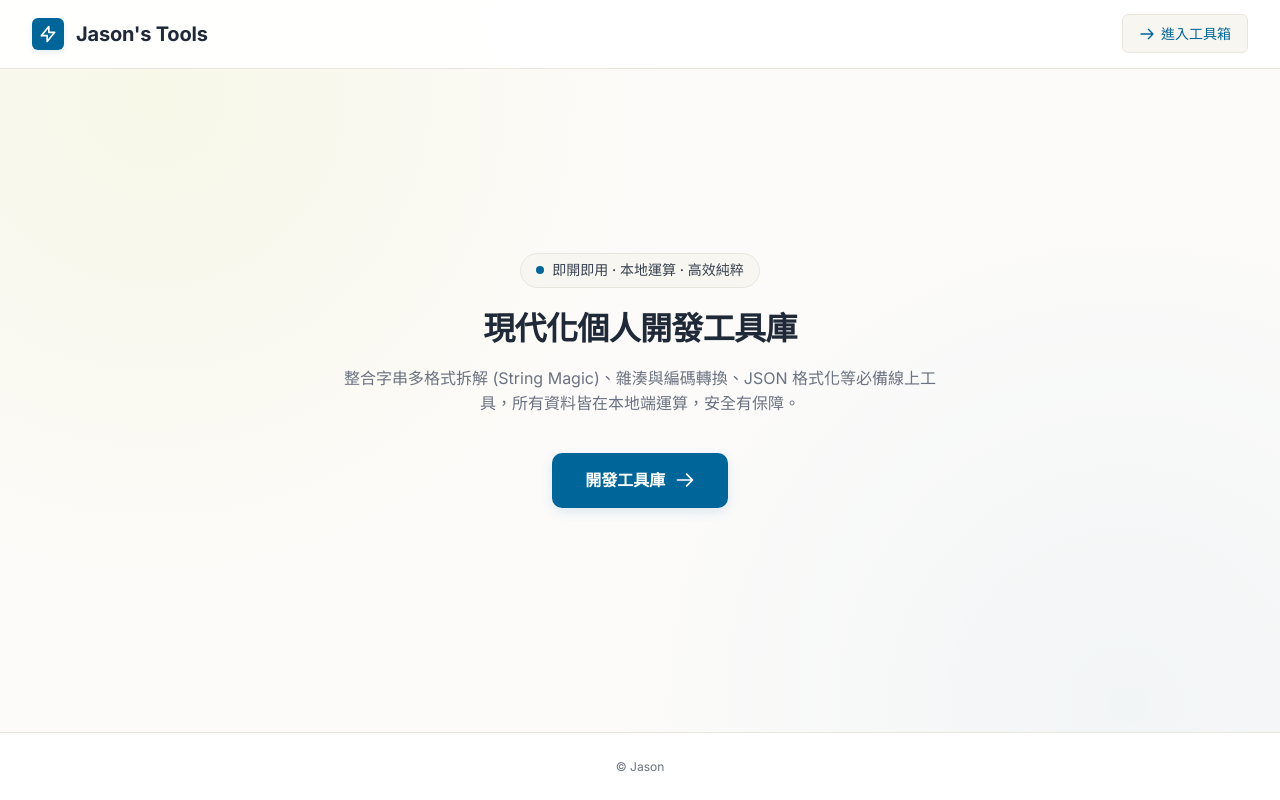
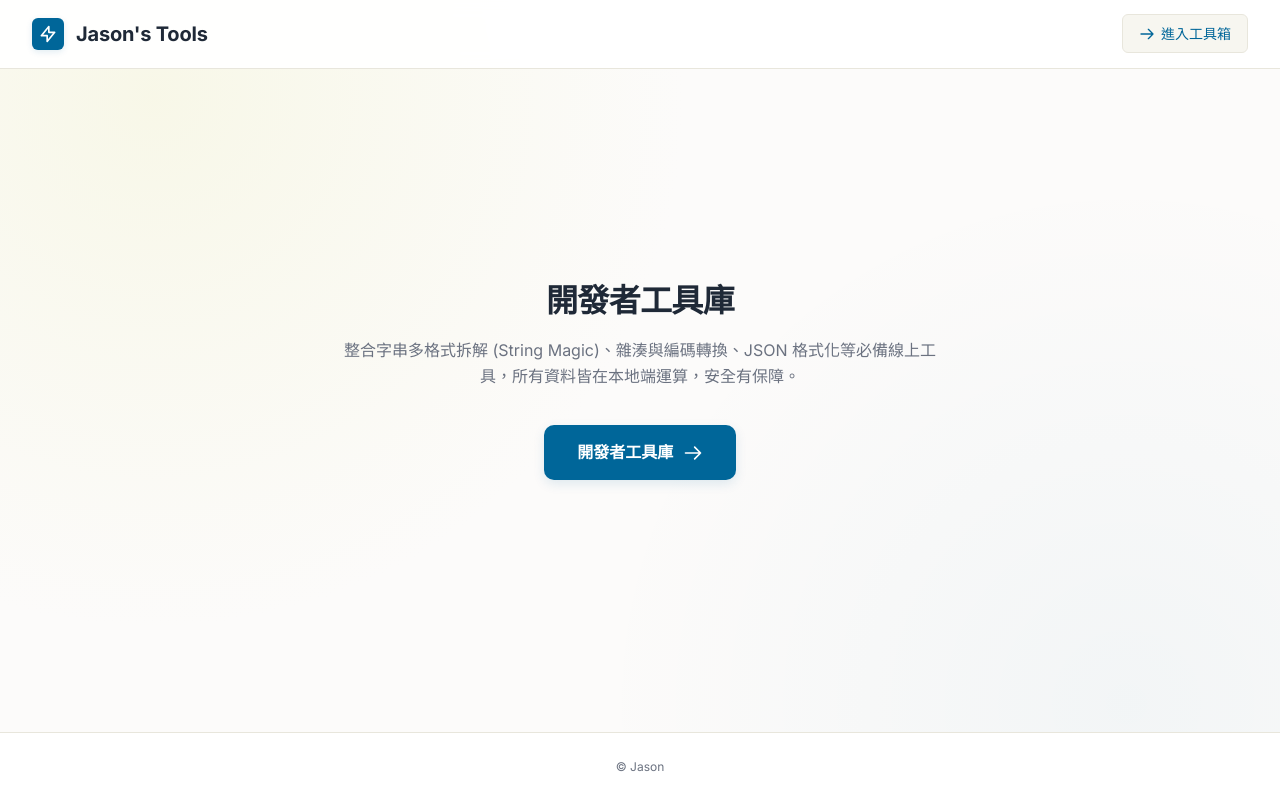
Before and after one commit to jason1167/jason1167.github.io, a plain HTML site: page index.html in a window 1280 px wide. Drawn offline with Linux system fonts and the light colour scheme.

Commit message:
deploy blog

```diff
--- a/index.html
+++ b/index.html
@@ -304,11 +304,7 @@
 
   <!-- 主要內容區 -->
   <main class="main-content">
-    <div class="hero-badge">
-      <span class="hero-badge-dot"></span>
-      即開即用 · 本地運算 · 高效純粹
-    </div>
-    <h1>現代化個人開發工具庫</h1>
+    <h1>開發者工具庫</h1>
     <p class="hero-desc">
       整合字串多格式拆解 (String Magic)、雜湊與編碼轉換、JSON 格式化等必備線上工具，所有資料皆在本地端運算，安全有保障。
     </p>
@@ -316,7 +312,7 @@
     <!-- 核心入口連結按鈕 -->
     <div class="cta-container">
       <a href="Tools/index.html" class="btn-cta-primary" id="btnEnterTools">
-        <span>開發工具庫</span>
+        <span>開發者工具庫</span>
         <svg fill="none" viewBox="0 0 24 24" stroke="currentColor">
           <path stroke-linecap="round" stroke-linejoin="round" stroke-width="2" d="M14 5l7 7m0 0l-7 7m7-7H3" />
         </svg>
```
